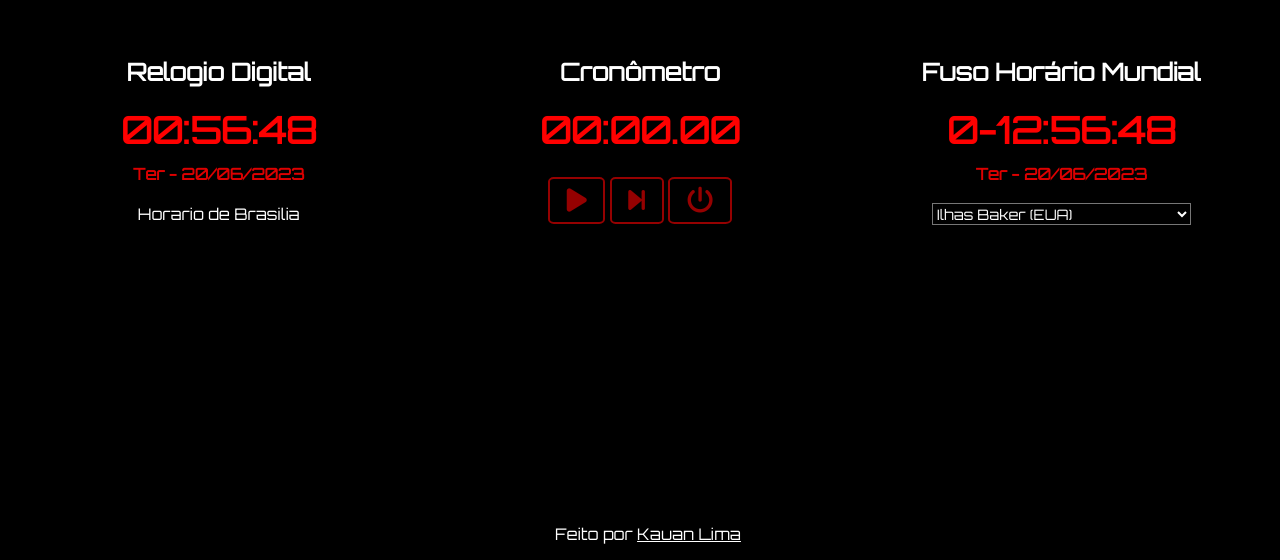
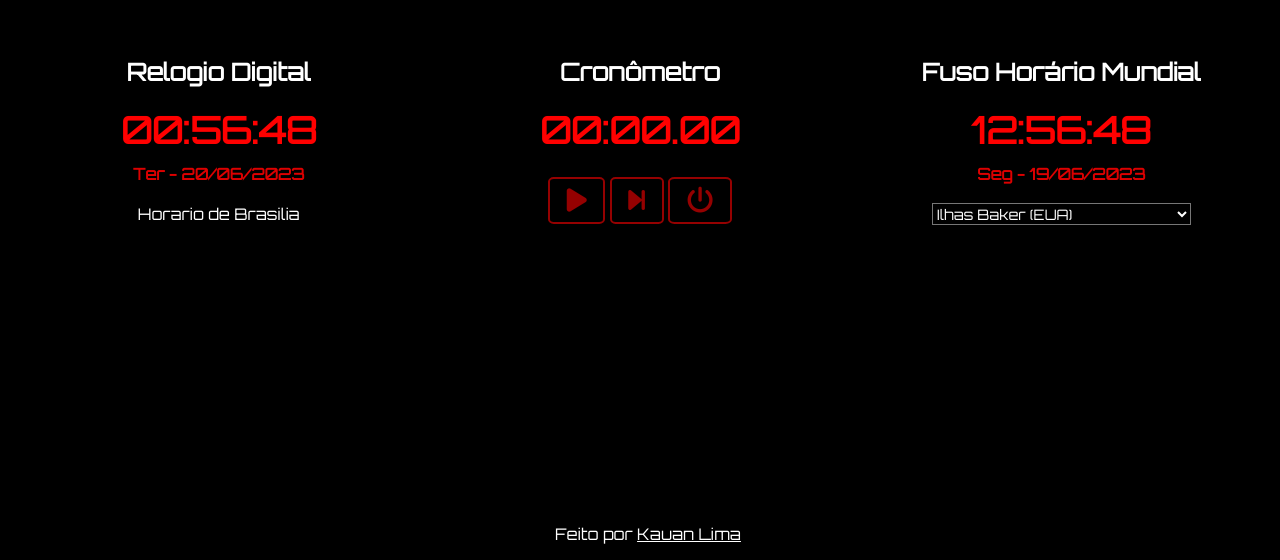
Before and after one commit to kauannlima/Relogio_Javascript, a plain HTML site: page index.html in a window 1280 px wide. Shown: the part 240-800 px from the top of the page. Drawn offline with Linux system fonts and the light colour scheme.

Commit message:
Correções no Javascript

```diff
--- a/index.html
+++ b/index.html
@@ -1,6 +1,5 @@
 <!DOCTYPE html>
 <html lang="pt-BR">
-
 <head>
     <meta charset="UTF-8">
     <meta http-equiv="X-UA-Compatible" content="IE=edge">
@@ -34,26 +33,26 @@
             <strong id="horario_fuso_strong" class="dados_relogio_numeros">00:00:00</strong>
             <strong id="data_fuso_strong" class="dados_relogio_numeros dados_relogio_data">Qui 15/00/2023</strong>
             <select id="select-fuso-horarios">
-                <option value="-12">Ilhas Baker (EUA)</option>
-                <option value="-11">Pago Pago (Samoa)</option>
-                <option value="-10">Honolulu (Havaí, EUA)</option>
-                <option value="-9">Anchorage (Alasca, EUA)</option>
-                <option value="-8">Los Angeles (Califórnia, EUA)</option>
-                <option value="-8">Vancouver (Canadá)</option>
-                <option value="-7">Denver (Colorado, EUA)</option>
-                <option value="-7">Calgary (Canadá)</option>
-                <option value="-6">Cidade do México (México)</option>
-                <option value="-6">Chicago (Illinois, EUA)</option>
-                <option value="-5">Nova York (Nova York, EUA)</option>
-                <option value="-5">Toronto (Canadá)</option>
-                <option value="-5">Bogotá (Colômbia)</option>
-                <option value="-4">Caracas (Venezuela)</option>
-                <option value="-4">San Juan (Porto Rico)</option>
-                <option value="-3">Brasília (Brasil)</option>
-                <option value="-3">Buenos Aires (Argentina)</option>
-                <option value="-2">Fernando de Noronha (Brasil)</option>
-                <option value="-1">Ponta Delgada (Portugal)</option>
-                <option value="-1">Praia (Cabo Verde)</option>
+                <option  value="-12">Ilhas Baker (EUA)</option>
+                <option  value="-11">Pago Pago (Samoa)</option>
+                <option  value="-10">Honolulu (Havaí, EUA)</option>
+                <option  value="-9">Anchorage (Alasca, EUA)</option>
+                <option  value="-8">Los Angeles (Califórnia, EUA)</option>
+                <option  value="-8">Vancouver (Canadá)</option>
+                <option  value="-7">Denver (Colorado, EUA)</option>
+                <option  value="-7">Calgary (Canadá)</option>
+                <option  value="-6">Cidade do México (México)</option>
+                <option  value="-6">Chicago (Illinois, EUA)</option>
+                <option  value="-5">Nova York (Nova York, EUA)</option>
+                <option  value="-5">Toronto (Canadá)</option>
+                <option  value="-5">Bogotá (Colômbia)</option>
+                <option  value="-4">Caracas (Venezuela)</option>
+                <option  value="-4">San Juan (Porto Rico)</option>
+                <option  value="-3">Brasília (Brasil)</option>
+                <option  value="-3">Buenos Aires (Argentina)</option>
+                <option  value="-2">Fernando de Noronha (Brasil)</option>
+                <option  value="-1">Ponta Delgada (Portugal)</option>
+                <option  value="-1">Praia (Cabo Verde)</option>
                 <option value="0">Londres (Reino Unido)</option>
                 <option value="0">Dublin (Irlanda)</option>
                 <option value="1">Paris (França)</option>
@@ -74,7 +73,6 @@
                 <option value="7">Jacarta (Indonésia)</option>
                 <option value="8">Pequim (China)</option>
                 <option value="8">Singapura</option>
-                <option value="8">Kuala Lumpur (Malásia)</option>
                 <option value="9">Tóquio (Japão)</option>
                 <option value="9">Seul (Coreia do Sul)</option>
                 <option value="10">Sydney (Austrália)</option>
--- a/relogio.js
+++ b/relogio.js
@@ -1,16 +1,16 @@
 /* RELOGIO */
-var $horarioRelogioStrong = document.querySelector("#horario_relogio_strong")
-var $dataRelogioStrong = document.querySelector("#data_relogio_strong")
+let $horarioRelogioStrong = document.querySelector("#horario_relogio_strong")
+let $dataRelogioStrong = document.querySelector("#data_relogio_strong")
 
-var tempoAtual
-var horaAtual;
-var minutoAtual;
-var segundoAtual;
+let tempoAtual
+let horaAtual;
+let minutoAtual;
+let segundoAtual;
 
-var diaDaSemanaAtual
-var diaAtual;
-var mesAtual;
-var anoAtual;
+let diaDaSemanaAtual
+let diaAtual;
+let mesAtual;
+let anoAtual;
 
 function mostraHorarioAtual() {
     tempoAtual = new Date();
@@ -135,29 +135,31 @@ $pausar.addEventListener("click", pausar)
 $parar.addEventListener("click", parar)
 /* CRONOMETRO */
 /* FUSO HORARIO */
-var $horarioFusoStrong = document.querySelector("#horario_fuso_strong")
-var $dataFusoStrong = document.querySelector("#data_fuso_strong")
-var $select = document.querySelector("#select-fuso-horarios")
-
-
+let $horarioFusoStrong = document.querySelector("#horario_fuso_strong")
+let $dataFusoStrong = document.querySelector("#data_fuso_strong")
+let $select = document.querySelector("#select-fuso-horarios")
+let $valores = $select.options[$select.selectedIndex].className
 
 function mostraFuso() {
     tempoAtual = new Date();
 
-    horaAtual = formatarValores(tempoAtual.getUTCHours() + 0)
+    horaAtual = formatarValores(tempoAtual.getUTCHours())
     minutoAtual = formatarValores(tempoAtual.getMinutes())
     segundoAtual = formatarValores(tempoAtual.getSeconds())
 
+    let fusoHorario = parseInt($select.value);
+    let novaHora = tempoAtual.getUTCHours() + fusoHorario;
 
-    horaAtual = formatarValores(tempoAtual.getUTCHours() + parseInt($select.value))
+    if (novaHora < 0) {
+      horaAtual = formatarValores(novaHora + 24);
+      tempoAtual.setDate(tempoAtual.getDate() - 1);
+    } else if (novaHora >= 24) {
+      horaAtual = formatarValores(novaHora - 24);
+      tempoAtual.setDate(tempoAtual.getDate() + 1);
+    } else {
+      horaAtual = formatarValores(novaHora);
+    }
 
-    if (horaAtual < 0) {
-        horaAtual += 24;
-        tempoAtual.setDate(tempoAtual.getDate() - 1);
-    } else if (horaAtual >= 24) {
-        horaAtual -= 24;
-        tempoAtual.setDate(tempoAtual.getDate() + 1);
-    }
     minutoAtual = formatarValores(tempoAtual.getMinutes());
     segundoAtual = formatarValores(tempoAtual.getSeconds());
 
```
